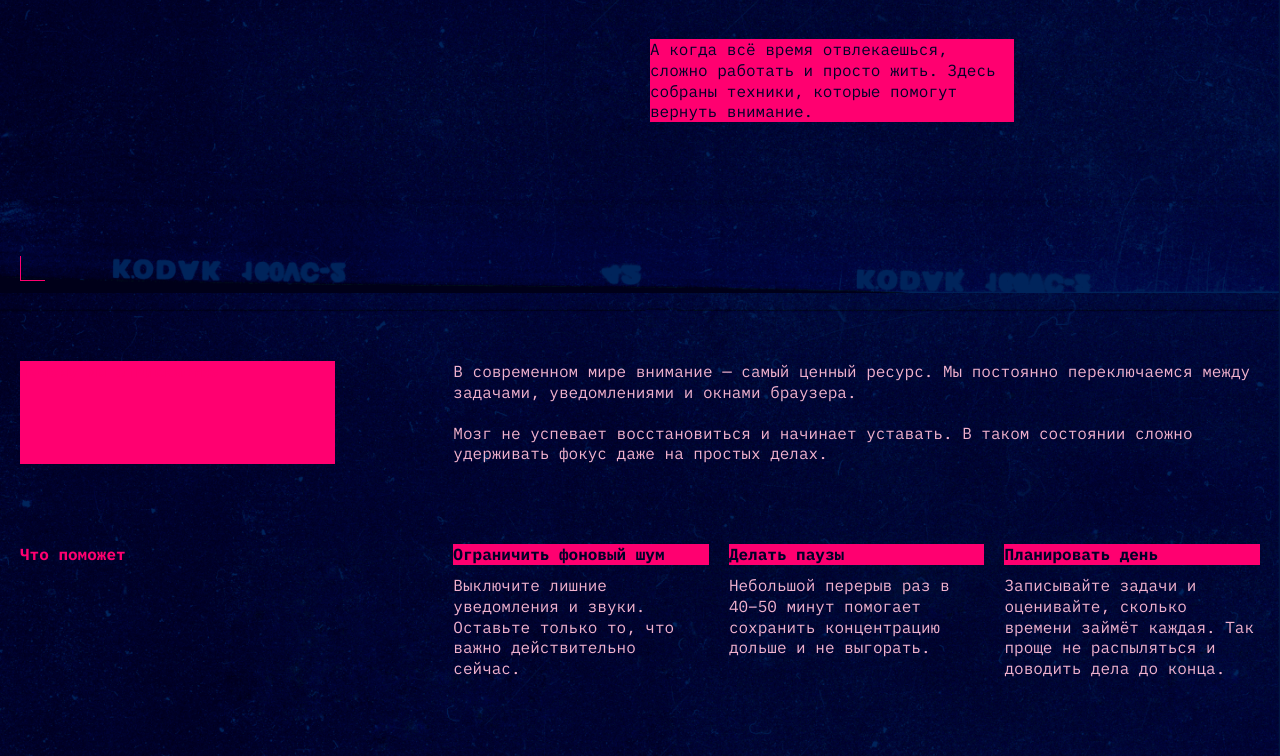
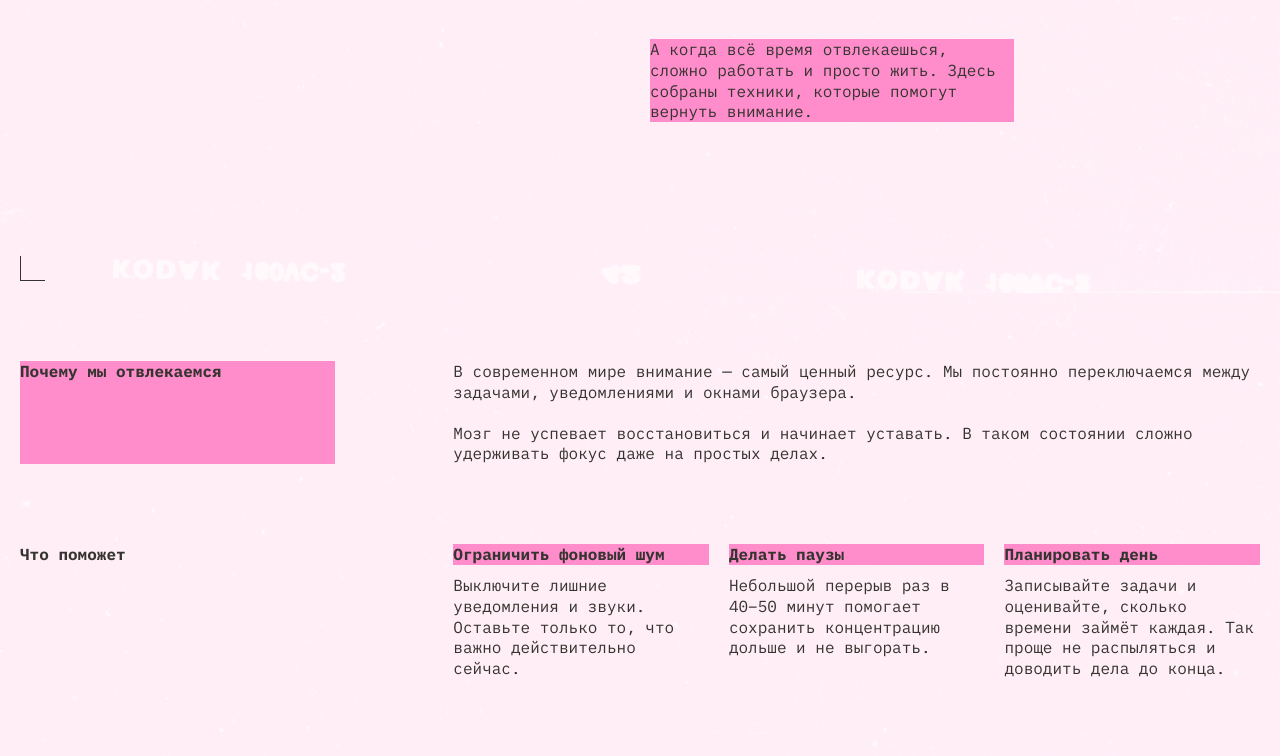
Before and after one commit to Ilkka-ze-real/slozhno-sosredotochitsya-ad, a plain HTML site: page index.html in a window 1280 px wide. Shown: the part 507-1263 px from the top of the page. Drawn offline with Linux system fonts and the light colour scheme.

Commit message:
Дополнен light.css

```diff
--- a/styles/light.css
+++ b/styles/light.css
@@ -4,13 +4,43 @@
   переключая тему
 */
 
+
 :root.theme-light {
   /* сохраните этот селектор в приведённом виде.
     Так стили написанные ниже будут иметь больший вес,
     чем стили в медиазапросе предпочтений пользователя
   */
+
+  --bg-color: #fff1f7;
+  --accent-color: #ff8dcb;
+  --accent-soft-color: #353430;
+  --text-color: #353430;
+  --title-color: #ffc2e6;
+  --title-shadow-color: #ff8dcb;
+  --section-title-color: #353430;
+  --rec-color: transparent;
+  --decor-border-color: #353430;
+  --title-decor-text-color: #353430;
+  --page-bg-image: url('../images/cover-image-light.png');
+  --theme-control-color: #353430;
 }
 
+@media (prefers-color-scheme: light) {
+  :root {
+    --bg-color: #fff1f7;
+    --accent-color: #ff8dcb;
+    --accent-soft-color: #353430;
+    --text-color: #353430;
+    --title-color: #ffc2e6;
+    --title-shadow-color: #ff8dcb;
+    --section-title-color: #353430;
+    --rec-color: transparent;
+    --decor-border-color: #353430;
+    --title-decor-text-color: #353430;
+    --page-bg-image: url('../images/cover-image-light.png');
+    --theme-control-color: #353430;
+  }
+}
 .theme-light .page {
   /* Вам также нужно будет написать ряд подобных селекторов */
 }
```
